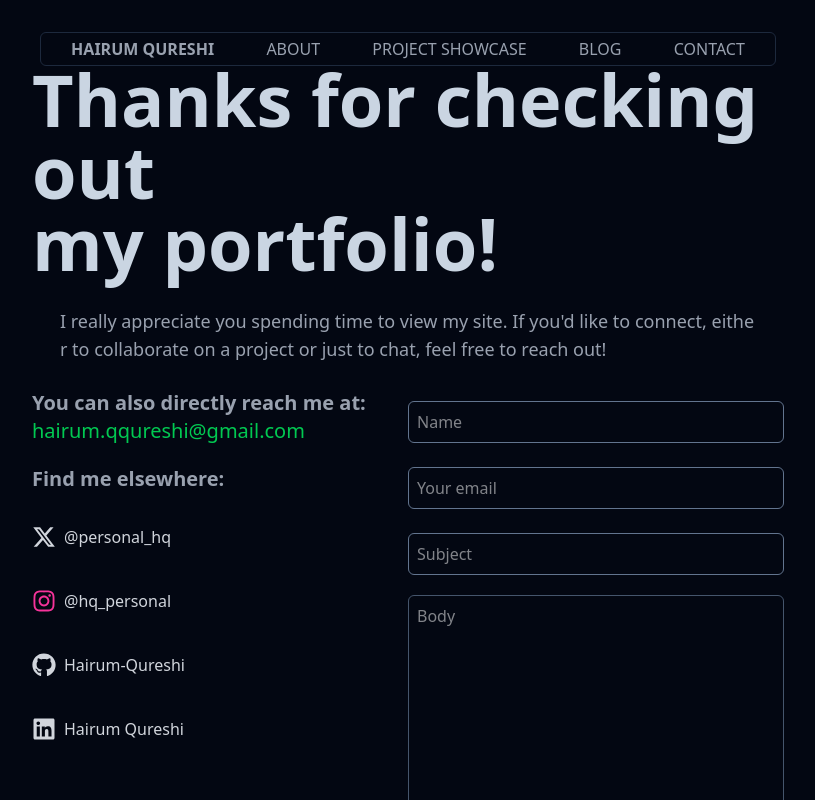
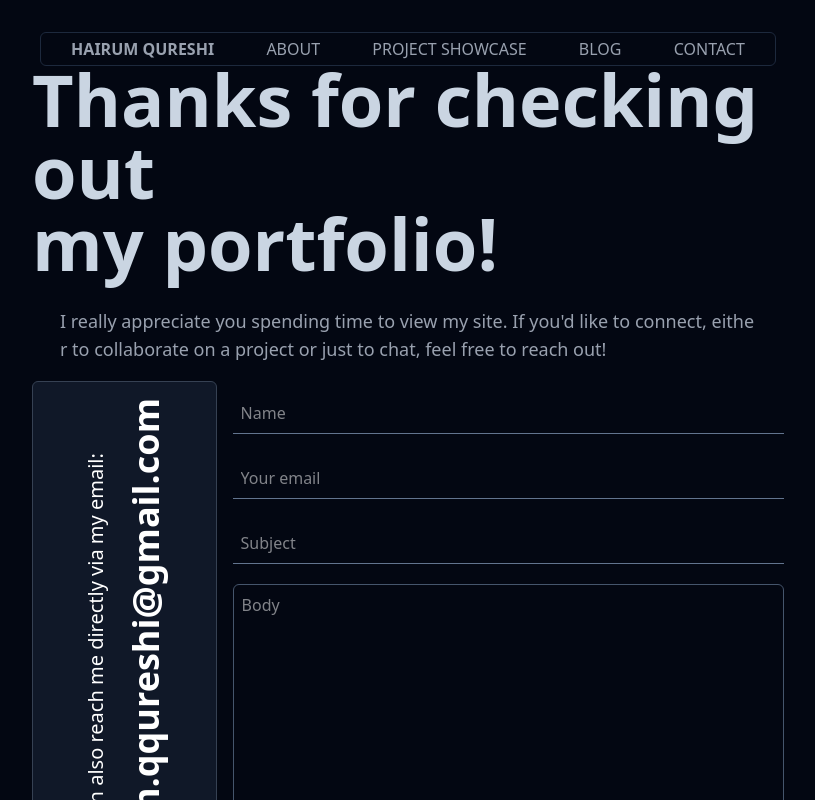
Before and after one commit to Hairum-Qureshi/personal-portfolio, a Next.js app: page /contact in a window 1280 px wide. Shown: the top 800 px of the page, without its empty margins (232-1047 px from the left). Built offline with nearby package versions, Linux system fonts and the light colour scheme.

Commit message:
restyled contact form

```diff
--- a/app/contact/page.tsx
+++ b/app/contact/page.tsx
@@ -61,8 +61,57 @@ export default function Contact() {
 					feel free to reach out!
 				</p>
 			</div>
-			<div className="w-full flex my-7">
-				<div className="w-1/2">
+			<div className="w-full flex space-x-4">
+				<div className="w-1/4 bg-gray-900 text-white rounded-md h-auto flex justify-center items-center p-4 border border-gray-700">
+					<div className="[writing-mode:vertical-lr] rotate-180 flex flex-col items-center gap-4">
+						<span className="text-4xl font-semibold">
+							hairum.qqureshi@gmail.com
+						</span>
+						<span className="text-xl">
+							You can also reach me directly via my email:
+						</span>
+					</div>
+				</div>
+				<div className="w-3/4">
+					<form onSubmit={sendEmail}>
+						<input
+							type="text"
+							placeholder="Name"
+							className="w-full outline-none bg-transparent p-2 border-b border-b-slate-500 my-3"
+							value={name}
+							onChange={e => setName(e.target.value)}
+						/>
+						<input
+							type="email"
+							placeholder="Your email"
+							className="w-full outline-none bg-transparent p-2 border-b border-b-slate-500 my-3"
+							value={userEmail}
+							onChange={e => setUserEmail(e.target.value)}
+						/>
+						<input
+							type="text"
+							placeholder="Subject"
+							className="w-full outline-none bg-transparent p-2 border-b border-b-slate-500 my-3"
+							value={subject}
+							onChange={e => setSubject(e.target.value)}
+						/>
+
+						<textarea
+							placeholder="Body"
+							className="border resize-none my-2 border-slate-600 rounded-md p-2 text-base w-full bg-transparent outline-none h-60"
+							value={body}
+							onChange={e => setBody(e.target.value)}
+						/>
+
+						<button
+							type="submit"
+							className="w-full border-2 border-green-600 rounded-md px-10 py-1 my-6 bg-green-800 hover:cursor-pointer"
+						>
+							Submit
+						</button>
+					</form>{" "}
+				</div>
+				{/* <div className="w-1/2">
 					<h3 className="font-semibold text-xl text-gray-400">
 						You can also directly reach me at: <br />
 						<p className="text-green-500 font-light">
@@ -105,7 +154,7 @@ export default function Contact() {
 						</li>
 					</ul>
 				</div>
-				<form className="w-1/2 h-1/2" onSubmit={sendEmail}>
+				<form className="w-2/3 h-1/2" onSubmit={sendEmail}>
 					<input
 						type="text"
 						placeholder="Name"
@@ -141,7 +190,7 @@ export default function Contact() {
 					>
 						Submit
 					</button>
-				</form>
+				</form> */}
 			</div>
 		</div>
 	);
```
